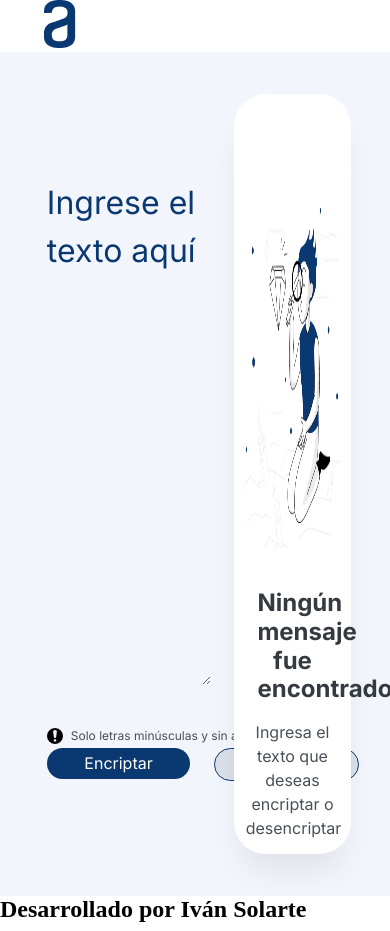
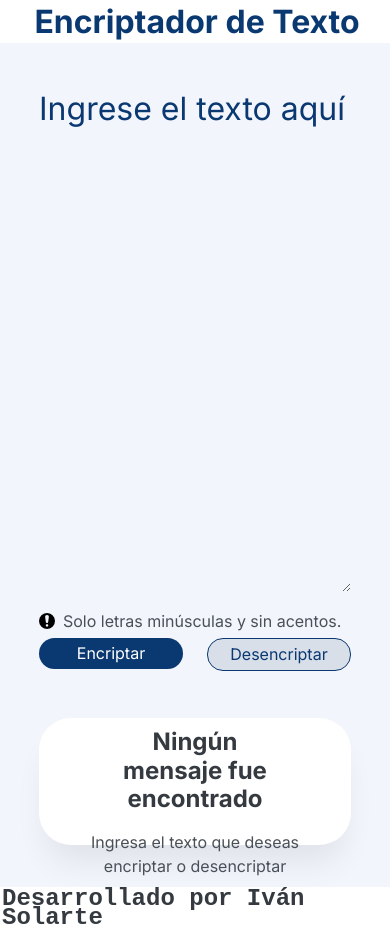
Before and after one commit to Zsolart/encriptador-de-texto-oracle-alura, a plain HTML site: page index.html in a window 390 px wide. Drawn offline with Linux system fonts and the light colour scheme; a web font is replaced by a local one.

Commit message:
Se aplica diseño responsivo con media queries

```diff
--- a/index.html
+++ b/index.html
@@ -8,8 +8,10 @@
 </head>
 <body>
     <header class="encabezado">
-        <img src="assets/alura_logo.png" alt="">
+        <img src="assets/alura_logo.png" alt="Logotipo de Alura" class="alura__logo">
+        <h1 class="texto_header">Encriptador de Texto</h1>
     </header>
+
     <div class="container__principal">
         <div class="area__texto">
             <textarea name="input__usuario" class="input__usuario" id="input__usuario" cols="30" rows="10"
@@ -36,7 +38,7 @@
     </div>
 </body>
 <footer class="pie">
-    <h2 class="texto__pie">Desarrollado por Iván Solarte</h2>
+    <h2>Desarrollado por Iván Solarte</h2>
 </footer>
 <script src="app.js"></script>
 </html>
--- a/style.css
+++ b/style.css
@@ -1,5 +1,5 @@
 @import url(https://fonts.googleapis.com/css2?family=Inter:ital,opsz,wght@0,14..32,100..900;1,14..32,100..900&display=swap);
-
+@import url('https://fonts.googleapis.com/css2?family=Moderustic:wght@300..800&display=swap');
 * {
     margin: 0;
     padding: 0;
@@ -63,7 +63,7 @@
     position: absolute;
     width: 80%;
     left: 12%;
-    top: 80%;
+    top: 70%;
 }
 
 .advertencia p {
@@ -86,7 +86,7 @@
     position: absolute;
     width: 80%;
     left: 12%;
-    top: 82%;
+    top: 75%;
 }
 
 .btn__encriptar {
@@ -143,7 +143,7 @@
 }
 
 .btn__desencriptar {
-    /* ... */
+
     transition: all 0.2s ease-in-out;
 }
 
@@ -156,9 +156,9 @@
     display: flex;
     justify-content: center;
     position: absolute;
-    width: 30%;
-    height: 90%;
-    left: 60%;
+    width: 25%;
+    height: 80%;
+    right: 40px;
     top: 5%;
     background: #ffffff;
     box-shadow: 0px 24px 32px -8px rgba(0, 0, 0, 0.08);
@@ -200,9 +200,149 @@
     color: #495057;
 }
 
-.resultado img{
+.resultado img {
     position: absolute;
     width: 85%;
     height: 45%;
     top: 15%;
 }
+
+.pie{
+    width: 100%;
+    font-family:monospace;
+    font-style: normal;
+    font-weight: 400;
+    font-size: 1rem;
+    line-height: 120%;
+    color: #343A40;
+}
+
+.pie h2{
+    display: flex;
+    flex-direction: column;
+    align-items: center;
+    justify-content: center;
+    padding: 2px;
+
+}
+
+.encabezado{
+
+    width: 100%;
+    height: 30%;
+    font-family: var(--fuente-inter);
+    font-style: normal;
+    font-weight: 700;
+    font-size: 1rem;
+    line-height: 120%;
+    color: #0A3871;
+    margin-bottom: 10px;
+    margin-top: 10px;
+
+}
+
+.encabezado h1 {
+    display: flex;
+    flex-direction: column;
+    align-items: center;
+    justify-content: center;
+    padding: 2px;
+    text-align: center;
+}
+
+.encabezado img{
+    position: absolute;
+    width: 4%;
+    height: 3%;
+    margin-bottom:5px;
+    margin-top: 1px;
+
+
+}
+
+
+
+/* Responsivo */
+@media (max-width: 67.5em) {
+    .container__principal {
+        display: flex;
+        flex-direction: row;
+    }
+
+    .area__texto {
+        width: 100%;
+    }
+
+    .input__usuario {
+        width: 80%;
+        height: 60%;
+        left: 10%;
+        top: 5%;
+    }
+
+    .advertencia {
+        width: 80%;
+        left: 10%;
+        top: 67%;
+    }
+
+    .advertencia p {
+        font-size: 1rem;
+    }
+
+    .botones{
+        width: 80%;
+        left: 10%;
+        top: 70%;
+    }
+
+    .btn__encriptar{
+        width: 48%;
+        border-radius: 16px;
+    }
+
+    .btn__desencriptar{
+        width: 48%;
+        border-radius: 16px;
+    }
+
+    .btn__encriptar:hover,.btn__desencriptar:hover{
+        margin: 0,3%;
+        padding: 1.8%;
+        width: 47.5%;
+    }
+
+    .resultado{
+        width: 80%;
+        height: 15%;
+        left: 10%;
+        top: 80%;
+    }
+
+    .texto__inicial{
+        width: 100%;
+        top: 5%;
+    }
+
+    .resultado img{
+       top:0;
+       display: none;
+       visibility: hidden;
+    }
+
+    .encabezado h1{
+        width: 100%;
+        top: 5%;
+    }
+
+    .encabezado img {
+        top:0;
+        display: none;
+        visibility: hidden;
+    }
+
+
+
+
+
+}
```
